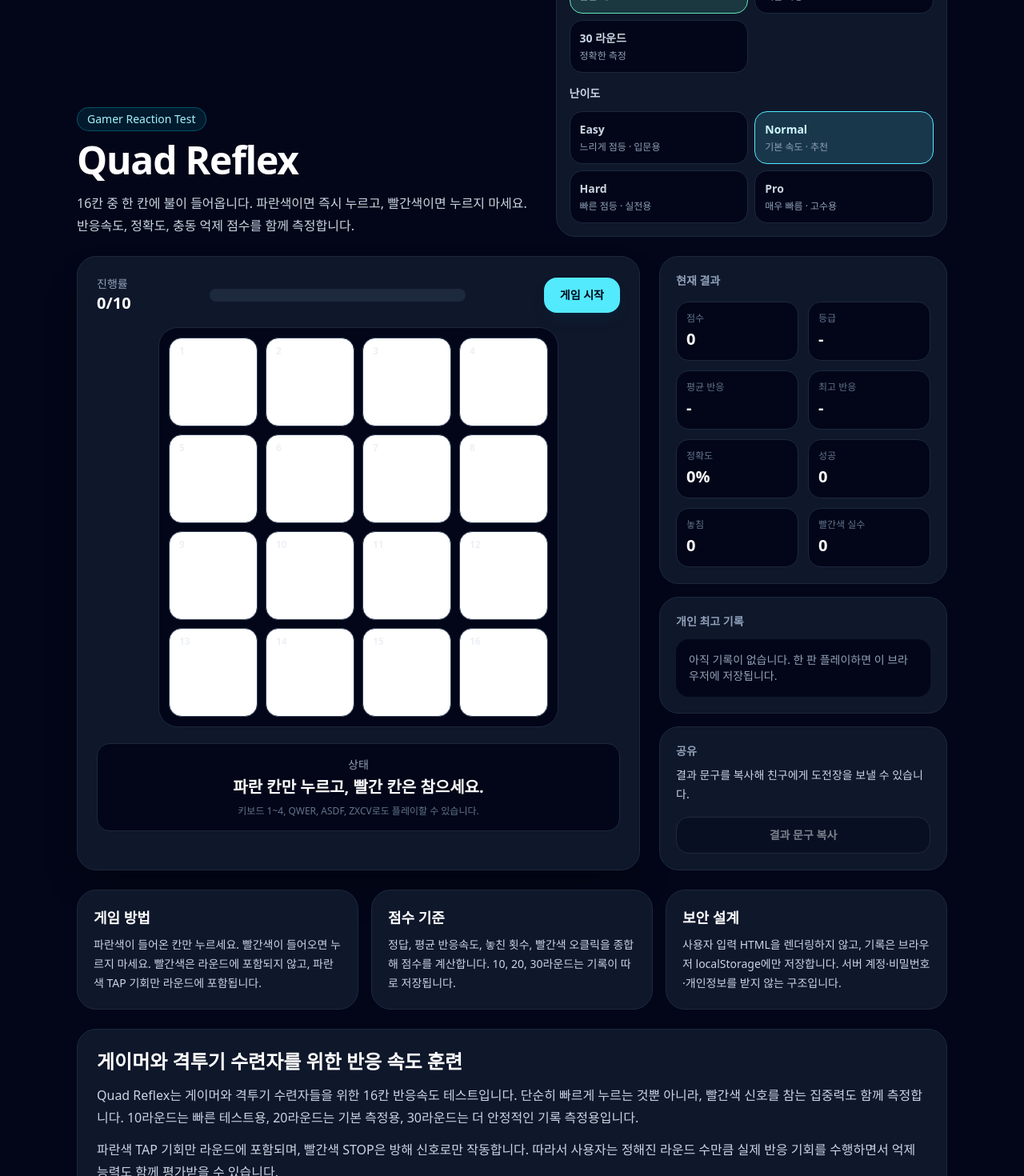
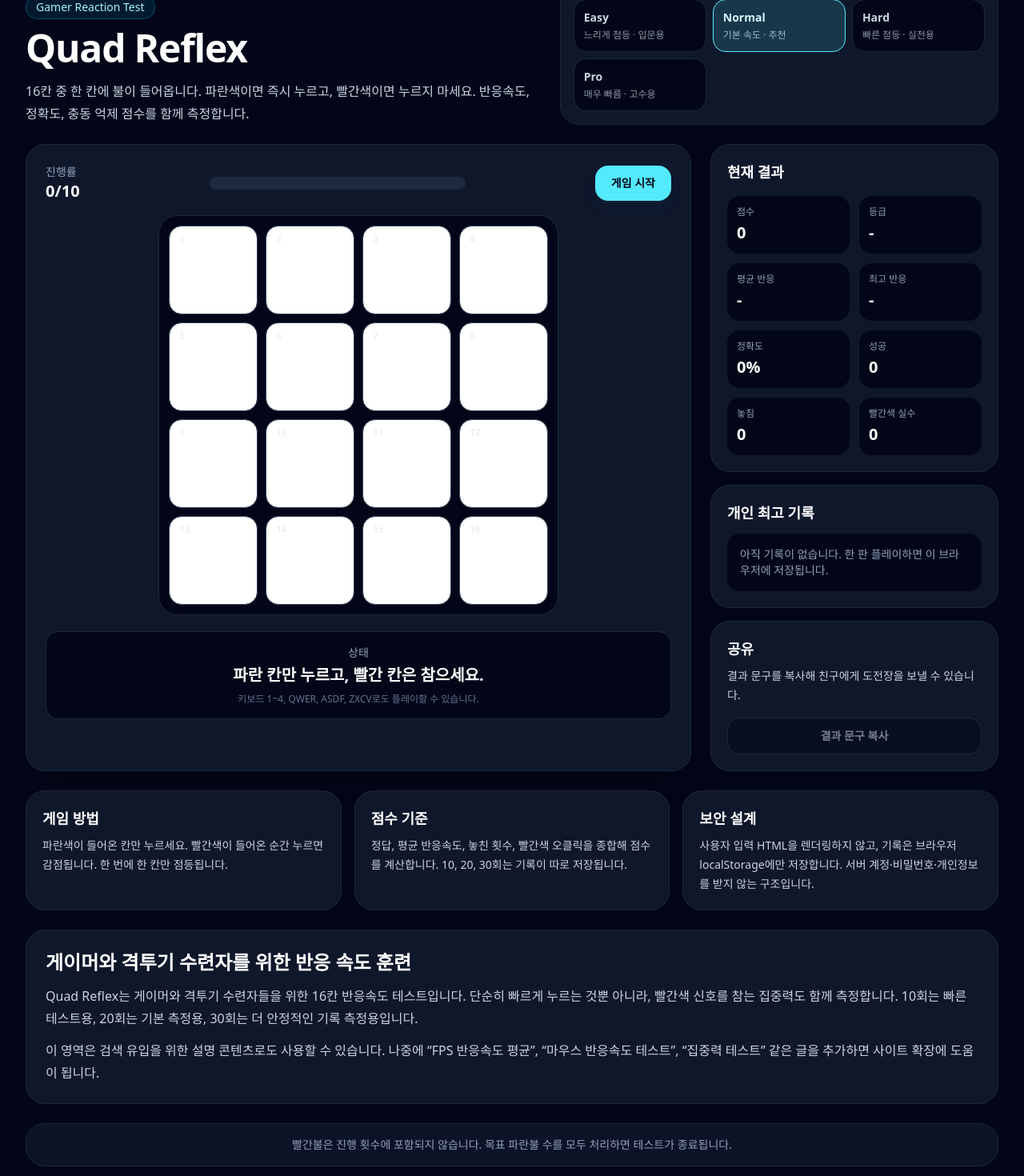
Before and after one commit to HanseonJoo/quad_reflex, a React (Vite) app: page / in a window 1280 px wide. Shown: the part 180-1650 px from the top of the page at 80% size. Built offline with nearby package versions, Linux system fonts and the light colour scheme.

Commit message:
Update App.jsx

```diff
--- a/src/App.jsx
+++ b/src/App.jsx
@@ -1,10 +1,34 @@
 import React, { useEffect, useMemo, useRef, useState } from 'react'
 
 const DIFFICULTIES = {
-  easy: { label: 'Easy', description: '느리게 점등 · 입문용', flashMs: 1100, gapMs: 360, redRate: 0.22 },
-  normal: { label: 'Normal', description: '기본 속도 · 추천', flashMs: 850, gapMs: 300, redRate: 0.28 },
-  hard: { label: 'Hard', description: '빠른 점등 · 실전용', flashMs: 620, gapMs: 230, redRate: 0.33 },
-  pro: { label: 'Pro', description: '매우 빠름 · 고수용', flashMs: 470, gapMs: 190, redRate: 0.38 },
+  easy: {
+    label: 'Easy',
+    description: '느리게 점등 · 입문용',
+    flashMs: 1100,
+    gapMs: 360,
+    redRate: 0.22,
+  },
+  normal: {
+    label: 'Normal',
+    description: '기본 속도 · 추천',
+    flashMs: 850,
+    gapMs: 300,
+    redRate: 0.28,
+  },
+  hard: {
+    label: 'Hard',
+    description: '빠른 점등 · 실전용',
+    flashMs: 620,
+    gapMs: 230,
+    redRate: 0.33,
+  },
+  pro: {
+    label: 'Pro',
+    description: '매우 빠름 · 고수용',
+    flashMs: 470,
+    gapMs: 190,
+    redRate: 0.38,
+  },
 }
 
 const ROUND_OPTIONS = [10, 20, 30]
@@ -32,6 +56,7 @@ function formatMs(value) {
 function getGrade(score, avgReaction, errors, roundCount) {
   const normalized = score / roundCount
   const errorRate = errors / roundCount
+
   if (!Number.isFinite(avgReaction)) return '-'
   if (normalized >= 90 && avgReaction <= 360 && errorRate <= 0.08) return 'S'
   if (normalized >= 75 && avgReaction <= 430 && errorRate <= 0.15) return 'A'
@@ -48,6 +73,7 @@ export default function App() {
   const [active, setActive] = useState(null)
   const [message, setMessage] = useState('파란 칸만 누르고, 빨간 칸은 참으세요.')
   const [bestScores, setBestScores] = useState(loadBestScores)
+
   const [stats, setStats] = useState({
     correct: 0,
     misses: 0,
@@ -61,6 +87,7 @@ export default function App() {
   const showTimerRef = useRef(null)
   const expireTimerRef = useRef(null)
   const tokenRef = useRef(null)
+
   const settings = DIFFICULTIES[difficulty]
   const recordKey = `${difficulty}-${roundCount}`
 
@@ -68,6 +95,7 @@ export default function App() {
     const attempts = stats.correct + stats.misses + stats.falseClicks
     const avgReaction = stats.correct ? stats.totalReaction / stats.correct : Infinity
     const accuracy = attempts ? Math.round((stats.correct / attempts) * 100) : 0
+
     const score = Math.max(
       0,
       stats.correct * 100 +
@@ -77,8 +105,22 @@ export default function App() {
         stats.earlyClicks * 10 -
         Math.max(0, Math.round((avgReaction - 300) / 8))
     )
-    const grade = getGrade(score, avgReaction, stats.misses + stats.falseClicks, roundCount)
-    return { attempts, avgReaction, accuracy, score, grade, bestReaction: stats.bestReaction }
+
+    const grade = getGrade(
+      score,
+      avgReaction,
+      stats.misses + stats.falseClicks,
+      roundCount
+    )
+
+    return {
+      attempts,
+      avgReaction,
+      accuracy,
+      score,
+      grade,
+      bestReaction: stats.bestReaction,
+    }
   }, [stats, roundCount])
 
   function clearTimers() {
@@ -132,7 +174,12 @@ export default function App() {
 
       tokenRef.current = token
       setActive({ cell, color, litAt, token })
-      setMessage(color === 'blue' ? '파란색! 해당 칸을 누르세요.' : '빨간색! 누르면 감점입니다.')
+
+      setMessage(
+        color === 'blue'
+          ? '파란색! 해당 칸을 누르세요.'
+          : '빨간색! 누르면 감점입니다.'
+      )
 
       expireTimerRef.current = setTimeout(() => {
         if (tokenRef.current !== token) return
@@ -140,37 +187,53 @@ export default function App() {
         tokenRef.current = null
         setActive(null)
 
-        setStats(prev => {
-          if (color === 'blue') {
-            return { ...prev, misses: prev.misses + 1 }
-          }
+        if (color === 'blue') {
+          setStats(prev => ({
+            ...prev,
+            misses: prev.misses + 1,
+          }))
 
-          return { ...prev, redResisted: prev.redResisted + 1 }
-        })
+          setMessage('놓쳤습니다.')
 
-        setMessage(color === 'blue' ? '놓쳤습니다.' : '좋습니다. 빨간색을 참았습니다.')
+          // 파란불만 라운드 카운트에 포함
+          setRound(prev => prev + 1)
+        } else {
+          setStats(prev => ({
+            ...prev,
+            redResisted: prev.redResisted + 1,
+          }))
 
-        // 중요: 파란색 TAP 기회만 라운드에 포함
-        // 빨간색 STOP은 참아도 라운드 증가 없음
-        if (color === 'blue') {
-          setRound(prev => prev + 1)
+          setMessage('좋습니다. 빨간색을 참았습니다.')
+
+          // 빨간불은 라운드 카운트에 포함하지 않음
         }
       }, settings.flashMs)
     }, settings.gapMs)
 
     return clearTimers
-  }, [phase, round, roundCount, settings.flashMs, settings.gapMs, settings.redRate])
+  }, [
+    phase,
+    round,
+    roundCount,
+    settings.flashMs,
+    settings.gapMs,
+    settings.redRate,
+  ])
 
-  useEffect(() => () => clearTimers(), [])
+  useEffect(() => {
+    return () => clearTimers()
+  }, [])
 
   useEffect(() => {
     if (phase !== 'finished') return
 
     const previous = bestScores[recordKey]
+
     const shouldUpdate =
       !previous ||
       summary.score > previous.score ||
-      (summary.score === previous.score && summary.avgReaction < previous.avgReaction)
+      (summary.score === previous.score &&
+        summary.avgReaction < previous.avgReaction)
 
     if (!shouldUpdate) return
 
@@ -178,7 +241,9 @@ export default function App() {
       ...bestScores,
       [recordKey]: {
         score: summary.score,
-        avgReaction: Number.isFinite(summary.avgReaction) ? Math.round(summary.avgReaction) : null,
+        avgReaction: Number.isFinite(summary.avgReaction)
+          ? Math.round(summary.avgReaction)
+          : null,
         accuracy: summary.accuracy,
         grade: summary.grade,
         date: new Date().toISOString(),
@@ -187,13 +252,16 @@ export default function App() {
 
     setBestScores(updated)
     saveBestScores(updated)
-  }, [phase])
+  }, [phase, bestScores, recordKey, summary])
 
   function handleCellPress(index) {
     if (phase !== 'playing') return
 
     if (!active) {
-      setStats(prev => ({ ...prev, earlyClicks: prev.earlyClicks + 1 }))
+      setStats(prev => ({
+        ...prev,
+        earlyClicks: prev.earlyClicks + 1,
+      }))
       setMessage('불이 들어오기 전에 누르면 감점입니다.')
       return
     }
@@ -202,20 +270,28 @@ export default function App() {
     tokenRef.current = null
 
     if (active.color === 'red') {
-      setStats(prev => ({ ...prev, falseClicks: prev.falseClicks + 1 }))
+      setStats(prev => ({
+        ...prev,
+        falseClicks: prev.falseClicks + 1,
+      }))
+
       setMessage('빨간색을 눌렀습니다. 감점입니다.')
       setActive(null)
 
-      // 중요: 빨간색 STOP을 눌러도 라운드 증가 없음
+      // 빨간불은 잘못 눌러도 라운드 카운트에 포함하지 않음
       return
     }
 
     if (index !== active.cell) {
-      setStats(prev => ({ ...prev, misses: prev.misses + 1 }))
+      setStats(prev => ({
+        ...prev,
+        misses: prev.misses + 1,
+      }))
+
       setMessage('다른 칸을 눌렀습니다.')
       setActive(null)
 
-      // 파란색 TAP 기회에서 틀린 것이므로 라운드에 포함
+      // 파란불이었으므로 라운드 카운트에 포함
       setRound(prev => prev + 1)
       return
     }
@@ -232,7 +308,7 @@ export default function App() {
     setMessage(`${Math.round(reaction)}ms`)
     setActive(null)
 
-    // 파란색 TAP 성공이므로 라운드에 포함
+    // 파란불 정답이므로 라운드 카운트에 포함
     setRound(prev => prev + 1)
   }
 
@@ -259,6 +335,7 @@ export default function App() {
 
       const index = keyMap[event.key.toLowerCase()]
       if (index === undefined) return
+
       handleCellPress(index)
     }
 
@@ -267,9 +344,7 @@ export default function App() {
   })
 
   async function copyResult() {
-    const text = `Quad Reflex ${settings.label} ${roundCount}R 결과: ${summary.score}점, 평균 ${formatMs(
-      summary.avgReaction
-    )}, 정확도 ${summary.accuracy}%, 등급 ${summary.grade}.`
+    const text = `Quad Reflex ${settings.label} ${roundCount}R 결과: ${summary.score}점, 평균 ${formatMs(summary.avgReaction)}, 정확도 ${summary.accuracy}%, 등급 ${summary.grade}.`
 
     try {
       await navigator.clipboard.writeText(text)
@@ -283,12 +358,8 @@ export default function App() {
   const currentBest = bestScores[recordKey]
 
   return (
-    <main className="min-h-screen bg-slate-950 text-slate-100">
-      <section className="mx-auto flex w-full max-w-6xl flex-col gap-6 px-4 py-6 sm:px-6 lg:px-8">
-        <div className="rounded-3xl border border-slate-800 bg-slate-900/80 p-4 text-center text-sm text-slate-400 shadow-2xl shadow-black/20">
-
-        </div>
-
+    <main className="min-h-screen bg-slate-950 px-4 py-6 text-white sm:px-6 lg:px-8">
+      <section className="mx-auto flex max-w-7xl flex-col gap-6">
         <header className="grid gap-6 lg:grid-cols-[1.08fr_0.92fr] lg:items-end">
           <div>
             <p className="mb-3 inline-flex rounded-full border border-cyan-400/30 bg-cyan-400/10 px-3 py-1 text-sm font-medium text-cyan-200">
@@ -300,21 +371,22 @@ export default function App() {
             </h1>
 
             <p className="mt-4 max-w-2xl text-base leading-7 text-slate-300">
-              16칸 중 한 칸에 불이 들어옵니다. 파란색이면 즉시 누르고, 빨간색이면 누르지 마세요.
-              반응속도, 정확도, 충동 억제 점수를 함께 측정합니다.
+              16칸 중 한 칸에 불이 들어옵니다. 파란색이면 즉시 누르고,
+              빨간색이면 누르지 마세요. 반응속도, 정확도, 충동 억제 점수를
+              함께 측정합니다.
             </p>
           </div>
 
           <div className="grid gap-4 rounded-3xl border border-slate-800 bg-slate-900 p-4">
-            <ControlGroup title="라운드">
+            <ControlGroup title="목표 파란불 수">
               {ROUND_OPTIONS.map(count => (
                 <OptionButton
                   key={count}
                   active={roundCount === count}
                   disabled={phase === 'playing'}
                   onClick={() => phase !== 'playing' && setRoundCount(count)}
-                  title={`${count} 라운드`}
-                  subtitle={count === 10 ? '짧은 테스트' : count === 20 ? '기본 측정' : '정확한 측정'}
+                  title={`${count}회`}
+                  subtitle={count === 10 ? '짧은 테스트' : '정확한 측정'}
                   color="emerald"
                 />
               ))}
@@ -361,7 +433,7 @@ export default function App() {
             </div>
 
             <div className="mx-auto grid aspect-square w-full max-w-[500px] grid-cols-4 gap-2 rounded-[1.5rem] border border-slate-800 bg-slate-950 p-2 sm:gap-2.5 sm:p-3">
-              {Array.from({ length: 16 }, (_, index) => index).map(index => {
+              {Array.from({ length: 16 }, (_, index) => {
                 const isActive = active?.cell === index
                 const isBlue = isActive && active?.color === 'blue'
                 const isRed = isActive && active?.color === 'red'
@@ -414,14 +486,19 @@ export default function App() {
             <Panel title="개인 최고 기록">
               {currentBest ? (
                 <div className="mt-3 rounded-2xl bg-slate-950 p-4">
-                  <p className="text-3xl font-black text-white">{currentBest.score}점</p>
+                  <p className="text-3xl font-black text-white">
+                    {currentBest.score}점
+                  </p>
                   <p className="mt-2 text-sm text-slate-400">
-                    {settings.label} · {roundCount}라운드 · 평균 {formatMs(currentBest.avgReaction)} · 정확도 {currentBest.accuracy}% · 등급 {currentBest.grade}
+                    {settings.label} · {roundCount}회 · 평균{' '}
+                    {formatMs(currentBest.avgReaction)} · 정확도{' '}
+                    {currentBest.accuracy}% · 등급 {currentBest.grade}
                   </p>
                 </div>
               ) : (
                 <p className="mt-3 rounded-2xl bg-slate-950 p-4 text-sm text-slate-400">
-                  아직 기록이 없습니다. 한 판 플레이하면 이 브라우저에 저장됩니다.
+                  아직 기록이 없습니다. 한 판 플레이하면 이 브라우저에
+                  저장됩니다.
                 </p>
               )}
             </Panel>
@@ -430,6 +507,7 @@ export default function App() {
               <p className="mt-2 text-sm leading-6 text-slate-300">
                 결과 문구를 복사해 친구에게 도전장을 보낼 수 있습니다.
               </p>
+
               <button
                 onClick={copyResult}
                 disabled={phase !== 'finished'}
@@ -444,12 +522,14 @@ export default function App() {
         <section className="grid gap-4 lg:grid-cols-3">
           <InfoCard
             title="게임 방법"
-            body="파란색이 들어온 칸만 누르세요. 빨간색이 들어오면 누르지 마세요. 빨간색은 라운드에 포함되지 않고, 파란색 TAP 기회만 라운드에 포함됩니다."
+            body="파란색이 들어온 칸만 누르세요. 빨간색이 들어온 순간 누르면 감점됩니다. 한 번에 한 칸만 점등됩니다."
           />
+
           <InfoCard
             title="점수 기준"
-            body="정답, 평균 반응속도, 놓친 횟수, 빨간색 오클릭을 종합해 점수를 계산합니다. 10, 20, 30라운드는 기록이 따로 저장됩니다."
+            body="정답, 평균 반응속도, 놓친 횟수, 빨간색 오클릭을 종합해 점수를 계산합니다. 10, 20, 30회는 기록이 따로 저장됩니다."
           />
+
           <InfoCard
             title="보안 설계"
             body="사용자 입력 HTML을 렌더링하지 않고, 기록은 브라우저 localStorage에만 저장합니다. 서버 계정·비밀번호·개인정보를 받지 않는 구조입니다."
@@ -460,22 +540,25 @@ export default function App() {
           <h2 className="text-2xl font-black text-white">
             게이머와 격투기 수련자를 위한 반응 속도 훈련
           </h2>
+
           <p className="mt-3">
-            Quad Reflex는 게이머와 격투기 수련자들을 위한 16칸 반응속도 테스트입니다.
-            단순히 빠르게 누르는 것뿐 아니라, 빨간색 신호를 참는 집중력도 함께 측정합니다.
-            10라운드는 빠른 테스트용, 20라운드는 기본 측정용, 30라운드는 더 안정적인 기록 측정용입니다.
+            Quad Reflex는 게이머와 격투기 수련자들을 위한 16칸 반응속도
+            테스트입니다. 단순히 빠르게 누르는 것뿐 아니라, 빨간색 신호를
+            참는 집중력도 함께 측정합니다. 10회는 빠른 테스트용, 20회는 기본
+            측정용, 30회는 더 안정적인 기록 측정용입니다.
           </p>
+
           <p className="mt-3">
-            파란색 TAP 기회만 라운드에 포함되며, 빨간색 STOP은 방해 신호로만 작동합니다.
-            따라서 사용자는 정해진 라운드 수만큼 실제 반응 기회를 수행하면서 억제 능력도 함께 평가받을 수 있습니다.
-          </p>
-          <p className="mt-3">
-            이 영역은 검색 유입을 위한 설명 콘텐츠로도 사용할 수 있습니다. 나중에 “FPS 반응속도 평균”,
-            “마우스 반응속도 테스트”, “집중력 테스트” 같은 글을 추가하면 사이트 확장에 도움이 됩니다.
+            이 영역은 검색 유입을 위한 설명 콘텐츠로도 사용할 수 있습니다.
+            나중에 “FPS 반응속도 평균”, “마우스 반응속도 테스트”, “집중력
+            테스트” 같은 글을 추가하면 사이트 확장에 도움이 됩니다.
           </p>
         </article>
 
-        <div className="rounded-3xl border border-slate-800 bg-slate-900/80 p-4 text-center text-sm text-slate-400"> </div>
+        <div className="rounded-3xl border border-slate-800 bg-slate-900/80 p-4 text-center text-sm text-slate-400">
+          빨간불은 진행 횟수에 포함되지 않습니다. 목표 파란불 수를 모두
+          처리하면 테스트가 종료됩니다.
+        </div>
 
         <footer className="pb-8 text-center text-xs text-slate-500">
           © {new Date().getFullYear()} Quad Reflex. All rights reserved.
@@ -488,13 +571,20 @@ export default function App() {
 function ControlGroup({ title, children }) {
   return (
     <div>
-      <p className="text-sm font-semibold text-slate-300">{title}</p>
-      <div className="mt-3 grid grid-cols-2 gap-2">{children}</div>
+      <p className="mb-2 text-sm font-bold text-slate-300">{title}</p>
+      <div className="grid grid-cols-3 gap-2">{children}</div>
     </div>
   )
 }
 
-function OptionButton({ active, disabled, onClick, title, subtitle, color = 'cyan' }) {
+function OptionButton({
+  active,
+  disabled,
+  onClick,
+  title,
+  subtitle,
+  color = 'cyan',
+}) {
   const activeClass =
     color === 'emerald'
       ? 'border-emerald-300 bg-emerald-300/15 text-emerald-100'
@@ -503,12 +593,15 @@ function OptionButton({ active, disabled, onClick, title, subtitle, color = 'cya
   return (
     <button
       onClick={onClick}
+      disabled={disabled}
       className={`rounded-2xl border p-3 text-left transition ${
-        active ? activeClass : 'border-slate-800 bg-slate-950 text-slate-300 hover:border-slate-600'
+        active
+          ? activeClass
+          : 'border-slate-800 bg-slate-950 text-slate-300 hover:border-slate-600'
       } ${disabled ? 'cursor-not-allowed opacity-60' : ''}`}
     >
-      <span className="block text-sm font-bold">{title}</span>
-      <span className="mt-1 block text-xs text-slate-400">{subtitle}</span>
+      <p className="text-sm font-black">{title}</p>
+      <p className="mt-1 text-xs opacity-70">{subtitle}</p>
     </button>
   )
 }
@@ -516,7 +609,7 @@ function OptionButton({ active, disabled, onClick, title, subtitle, color = 'cya
 function Panel({ title, children }) {
   return (
     <div className="rounded-3xl border border-slate-800 bg-slate-900 p-5">
-      <p className="text-sm font-semibold text-slate-400">{title}</p>
+      <h2 className="text-lg font-black text-white">{title}</h2>
       {children}
     </div>
   )
@@ -524,8 +617,8 @@ function Panel({ title, children }) {
 
 function Stat({ label, value }) {
   return (
-    <div className="rounded-2xl border border-slate-800 bg-slate-950 p-3">
-      <p className="text-xs text-slate-500">{label}</p>
+    <div className="rounded-2xl bg-slate-950 p-3">
+      <p className="text-xs text-slate-400">{label}</p>
       <p className="mt-1 text-xl font-black text-white">{value}</p>
     </div>
   )
@@ -534,7 +627,7 @@ function Stat({ label, value }) {
 function InfoCard({ title, body }) {
   return (
     <div className="rounded-3xl border border-slate-800 bg-slate-900 p-5">
-      <h3 className="text-lg font-black text-white">{title}</h3>
+      <h2 className="text-lg font-black text-white">{title}</h2>
       <p className="mt-2 text-sm leading-6 text-slate-300">{body}</p>
     </div>
   )
```
